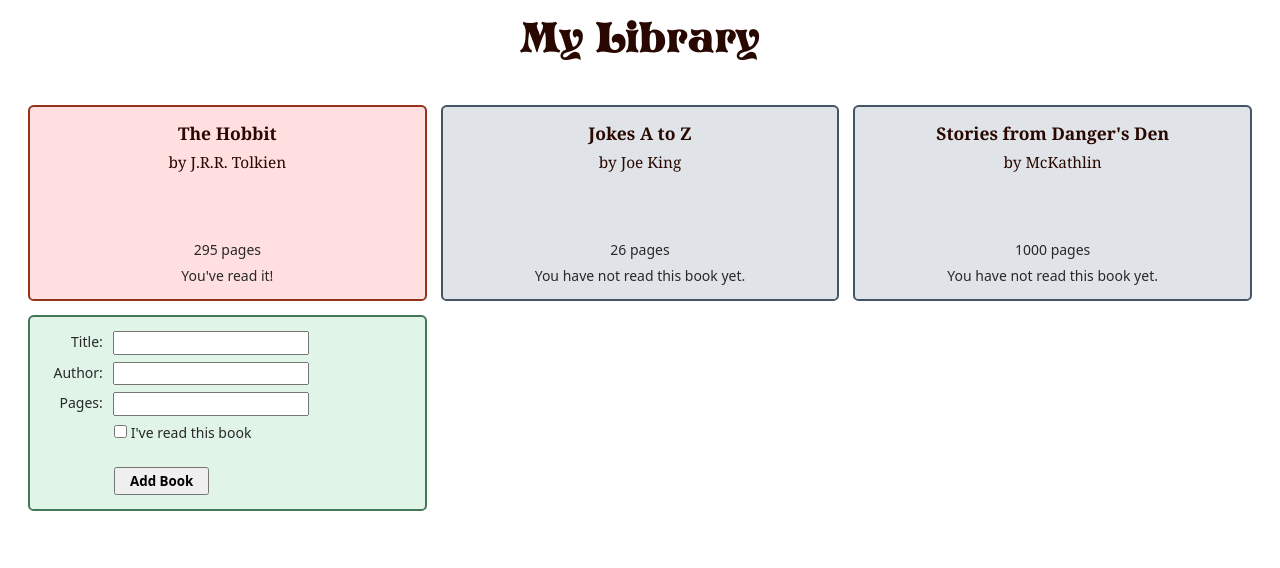
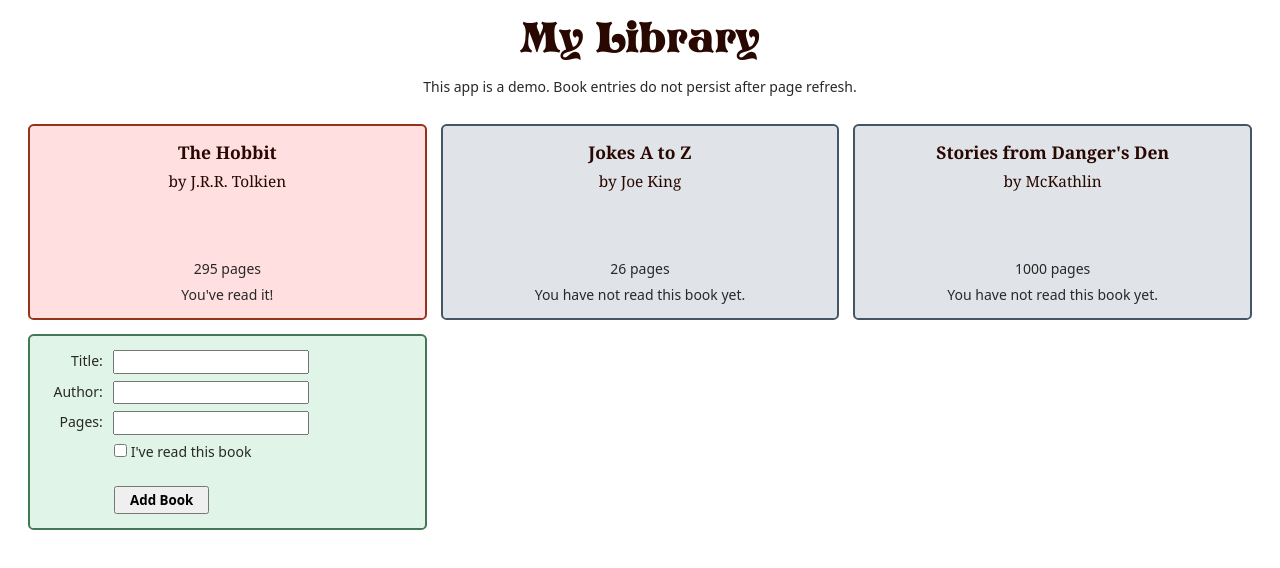
Before and after one commit to McKathlin/odin-library, a plain HTML site: page index.html in a window 1280 px wide. Drawn offline with Linux system fonts and the light colour scheme.

Commit message:
Add disclaimer under My Library heading

```diff
--- a/index.html
+++ b/index.html
@@ -8,7 +8,13 @@
     <script defer src="library.js"></script>
 </head>
 <body>
+    <header>
         <h1>My Library</h1>
+        <p id="disclaimer">
+            This app is a demo. Book entries do not persist after page refresh.
+        </p>
+    </header>
+    <main>
         <div id="book-list">
             <form id="new-book-form">
                 <p>
@@ -30,5 +36,6 @@
                 <button type="button" id="add-new-book">Add Book</button>
             </form>
         </div>
+    </main>
 </body>
 </html>
```
Lines whose indentation alone changed are shown as unchanged.
